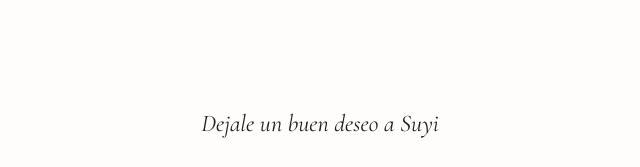
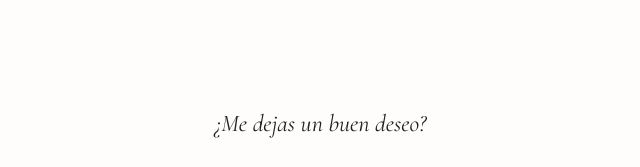
Before and after one commit to Bruno-F2/tarjeta-suyai, an Astro site: page / in a window 1280 px wide. Shown: the part 3214-3381 px from the top of the page, 320-960 px from the left. Built offline with nearby package versions, Linux system fonts and the light colour scheme; Astro itself is replaced by a stand-in of ours.

Commit message:
Correcion de Buen deseo

```diff
--- a/src/components/BuenDeseo.astro
+++ b/src/components/BuenDeseo.astro
@@ -7,7 +7,7 @@
 ---
 
 <section class="buen-deseo">
-  <p class="titulo">Dejale un buen deseo a Suyi</p>
+  <p class="titulo">¿Me dejas un buen deseo?</p>
 
   <form
     name="buen-deseo"
```
